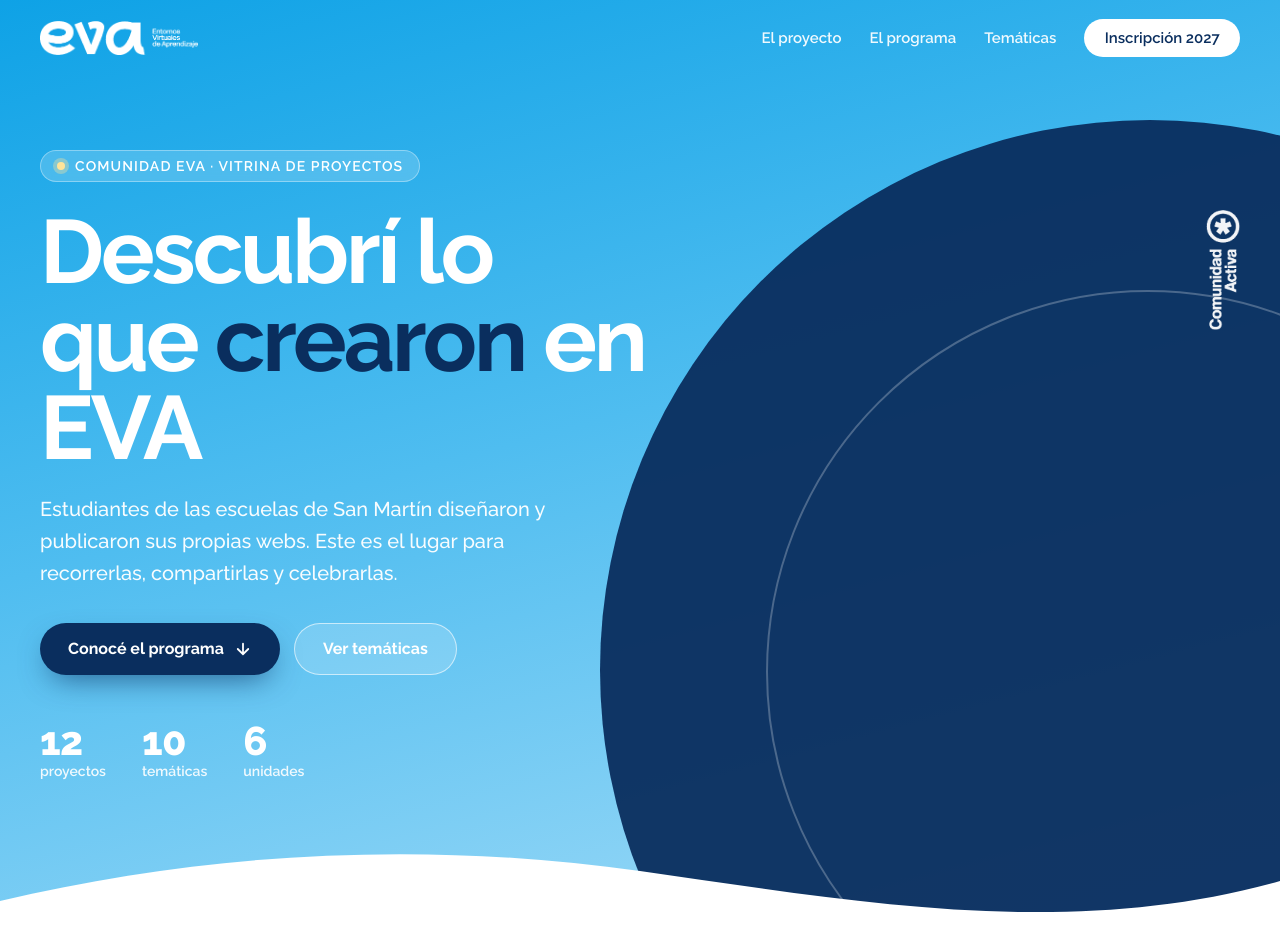
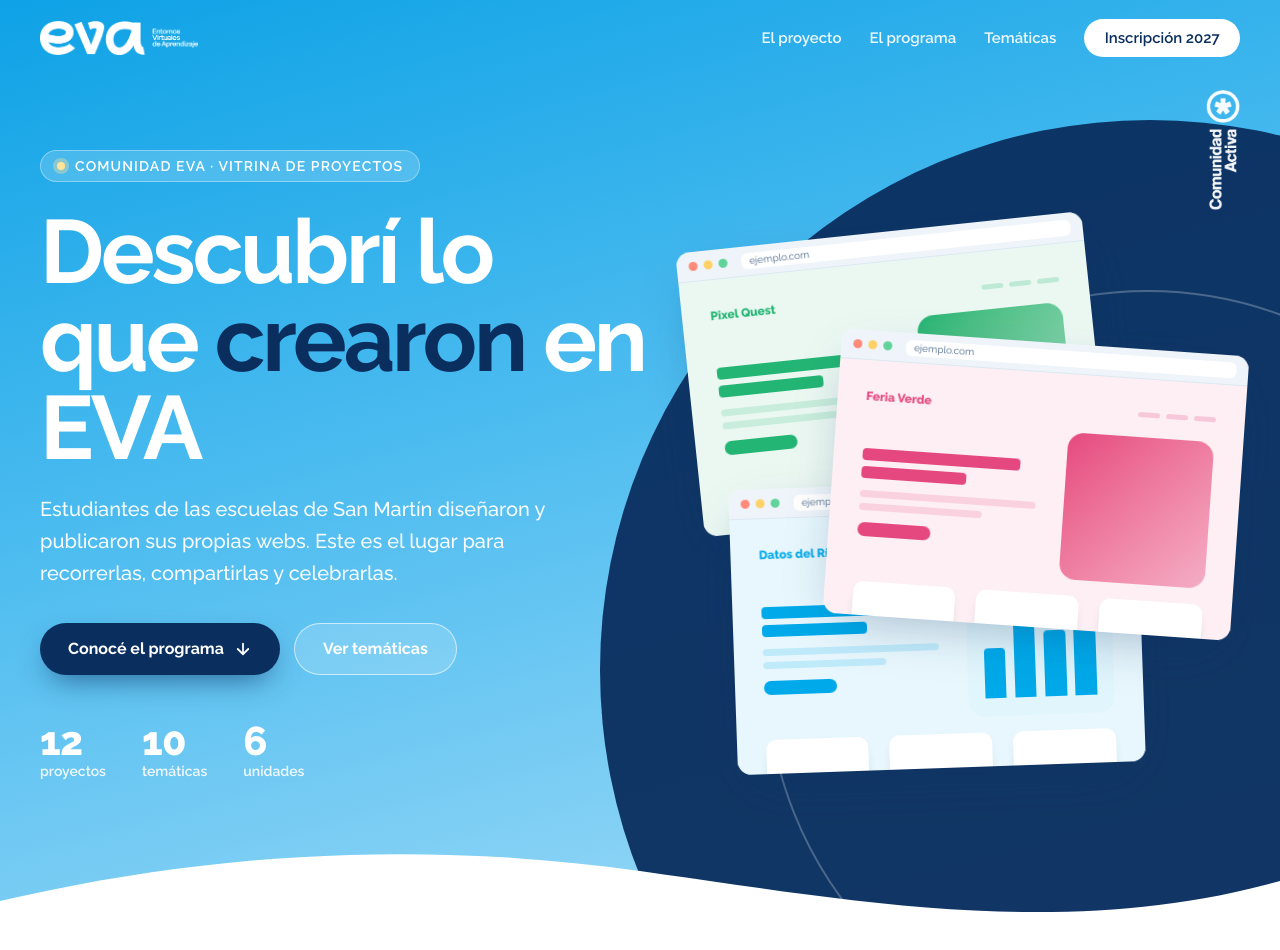
Before and after one commit to Cursos-Sanmartin/landing-eva, a React (Vite) app: page / in a window 1280 px wide. Shown: the top 950 px of the page. Built offline with nearby package versions, Linux system fonts and the light colour scheme.

Commit message:
ventanitas del navegador del hero

```diff
--- /dev/null
+++ b/src/Components/BrowserMock/BrowserMock.css
@@ -0,0 +1,153 @@
+/* ---------- La ventana ---------- */
+.browser {
+  background: #fff;
+  border-radius: .875rem;                  /* 14px */
+  overflow: hidden;
+  box-shadow: var(--shadow);
+}
+
+/* ---------- Barra superior ---------- */
+.browser-bar {
+  display: flex;
+  align-items: center;
+  gap: .375rem;                            /* 6px */
+  height: 1.875rem;                        /* 30px */
+  padding: 0 .75rem;                       /* 12px */
+  background: #eef4f9;
+  border-bottom: 1px solid var(--line);
+}
+
+.browser-bar i {
+  width: .5625rem;                         /* 9px */
+  height: .5625rem;
+  border-radius: 50%;
+}
+
+.browser-bar i:nth-child(1) { background: #ff8a7a; }
+.browser-bar i:nth-child(2) { background: #ffd166; }
+.browser-bar i:nth-child(3) { background: #5fd39a; }
+
+.browser-bar span {
+  flex: 1;
+  margin-left: .5rem;
+  height: 1rem;
+  padding-left: .5rem;
+  border-radius: .375rem;
+  background: #fff;
+  color: var(--muted);
+  font-size: .625rem;                      /* 10px */
+  line-height: 1rem;
+  overflow: hidden;
+  white-space: nowrap;
+  text-overflow: ellipsis;
+}
+
+/* ---------- Página de mentira ---------- */
+.mock {
+  aspect-ratio: 16 / 10;
+  display: flex;
+  flex-direction: column;
+  gap: 7%;
+  padding: 7% 7% 0;
+  overflow: hidden;
+  background: color-mix(in srgb, var(--c) 9%, #fff);
+}
+
+.mock-nav {
+  display: flex;
+  justify-content: space-between;
+  align-items: center;
+}
+
+.mock-nav b {
+  font-size: .75rem;                       /* 12px */
+  font-weight: 800;
+  color: var(--c);
+  white-space: nowrap;
+}
+
+.mock-nav span {
+  display: flex;
+  gap: .375rem;
+}
+
+.mock-nav span i {
+  width: 1.375rem;                         /* 22px */
+  height: .3125rem;                        /* 5px */
+  border-radius: .1875rem;
+  background: color-mix(in srgb, var(--c) 30%, #fff);
+}
+
+.mock-hero {
+  display: grid;
+  grid-template-columns: 1.2fr 1fr;
+  gap: 8%;
+  align-items: center;
+}
+
+.mock-text i {
+  display: block;
+  height: .4375rem;                        /* 7px */
+  margin-bottom: .375rem;
+  border-radius: .25rem;
+  background: color-mix(in srgb, var(--c) 25%, #fff);
+}
+
+.mock-text i:nth-child(1) {
+  width: 90%;
+  height: .75rem;
+  background: var(--c);
+}
+
+.mock-text i:nth-child(2) {
+  width: 60%;
+  height: .75rem;
+  margin-bottom: .75rem;
+  background: var(--c);
+}
+
+.mock-text i:nth-child(4) {
+  width: 70%;
+}
+
+.mock-text u {
+  display: block;
+  width: 42%;
+  height: .875rem;
+  margin-top: .75rem;
+  border-radius: 999px;
+  background: var(--c);
+}
+
+.mock-art {
+  aspect-ratio: 1;
+  border-radius: 1rem;
+  background: linear-gradient(135deg, var(--c), color-mix(in srgb, var(--c) 45%, #fff));
+}
+
+.mock-art.data {
+  display: flex;
+  align-items: flex-end;
+  gap: 8%;
+  padding: 12%;
+  background: color-mix(in srgb, var(--c) 12%, #fff);
+}
+
+.mock-art.data i {
+  flex: 1;
+  border-radius: .25rem .25rem 0 0;
+  background: var(--c);
+}
+
+.mock-cards {
+  display: grid;
+  grid-template-columns: repeat(3, 1fr);
+  gap: 6%;
+}
+
+.mock-cards i {
+  aspect-ratio: 4 / 3;
+  border-radius: .625rem;
+  background: #fff;
+  box-shadow: 0 6px 14px -8px rgba(10, 46, 94, .35);
+}
--- /dev/null
+++ b/src/Components/BrowserMock/BrowserMock.jsx
@@ -0,0 +1,54 @@
+import './BrowserMock.css'
+
+function BrowserMock({ name, url, color, art }) {
+  return (
+    <div className="browser" style={{ '--c': color }}>
+      <div className="browser-bar">
+        <i></i>
+        <i></i>
+        <i></i>
+        <span>{url}</span>
+      </div>
+
+      <div className="mock">
+        <div className="mock-nav">
+          <b>{name}</b>
+          <span>
+            <i></i>
+            <i></i>
+            <i></i>
+          </span>
+        </div>
+
+        <div className="mock-hero">
+          <div className="mock-text">
+            <i></i>
+            <i></i>
+            <i></i>
+            <i></i>
+            <u></u>
+          </div>
+
+          {art === 'data' ? (
+            <div className="mock-art data">
+              <i style={{ height: '45%' }}></i>
+              <i style={{ height: '80%' }}></i>
+              <i style={{ height: '60%' }}></i>
+              <i style={{ height: '95%' }}></i>
+            </div>
+          ) : (
+            <div className="mock-art"></div>
+          )}
+        </div>
+
+        <div className="mock-cards">
+          <i></i>
+          <i></i>
+          <i></i>
+        </div>
+      </div>
+    </div>
+  )
+}
+
+export default BrowserMock
--- a/src/Components/Hero/Hero.css
+++ b/src/Components/Hero/Hero.css
@@ -157,7 +157,7 @@
 .badge-ca {
   position: absolute;
   right: 0;
-  top: 3.75rem;
+  top: -3.75rem;
   height: 7.5rem;
   width: auto;
   opacity: .95;
@@ -173,3 +173,51 @@
   width: 100%;
   height: 6.875rem;
 }
+
+/* ventanitas flotantes */
+.hero-art {
+  position: relative;
+  height: 30rem;                           /* 480px */
+}
+
+.hero-art .browser {
+  position: absolute;
+  width: 74%;
+  animation: float 7s ease-in-out infinite;
+}
+
+.hero-art .browser:nth-child(1) {
+  left: 0;
+  top: .625rem;                            /* 10px */
+  transform: rotate(-6deg);
+  z-index: 1;
+}
+
+.hero-art .browser:nth-child(2) {
+  right: 0;
+  top: 7.5rem;                             /* 120px */
+  transform: rotate(4deg);
+  z-index: 3;
+  animation-delay: -2.5s;
+}
+
+.hero-art .browser:nth-child(3) {
+  left: 8%;
+  top: 16.875rem;                          /* 270px */
+  transform: rotate(-2deg);
+  z-index: 2;
+  animation-delay: -4.5s;
+}
+
+@keyframes float {
+  50% {
+    translate: 0 -.75rem;
+  }
+}
+
+/* Si la persona pidió menos movimiento, no flotan */
+@media (prefers-reduced-motion: reduce) {
+  .hero-art .browser {
+    animation: none;
+  }
+}
--- a/src/Components/Hero/Hero.jsx
+++ b/src/Components/Hero/Hero.jsx
@@ -1,4 +1,11 @@
+import BrowserMock from "../BrowserMock/BrowserMock";
 import "./Hero.css";
+
+const MOCKS = [
+  { name: "Pixel Quest", url: "ejemplo.com", color: "#22b573" },
+  { name: "Feria Verde", url: "ejemplo.com", color: "#e5487f" },
+  { name: "Datos del Río", url: "ejemplo.com", color: "#00a9e9", art: "data" },
+];
 
 function Hero() {
   return (
@@ -64,10 +71,12 @@ function Hero() {
         </div>
 
         <div className="hero-art" aria-hidden="true">
-          {/* Día 2: ventanitas de navegador */}
+          {MOCKS.map((mock) => (
+            <BrowserMock key={mock.name} {...mock} />
+          ))}
         </div>
       </div>
-       <svg
+      <svg
         className="hero-wave"
         viewBox="0 0 1440 110"
         preserveAspectRatio="none"
```
